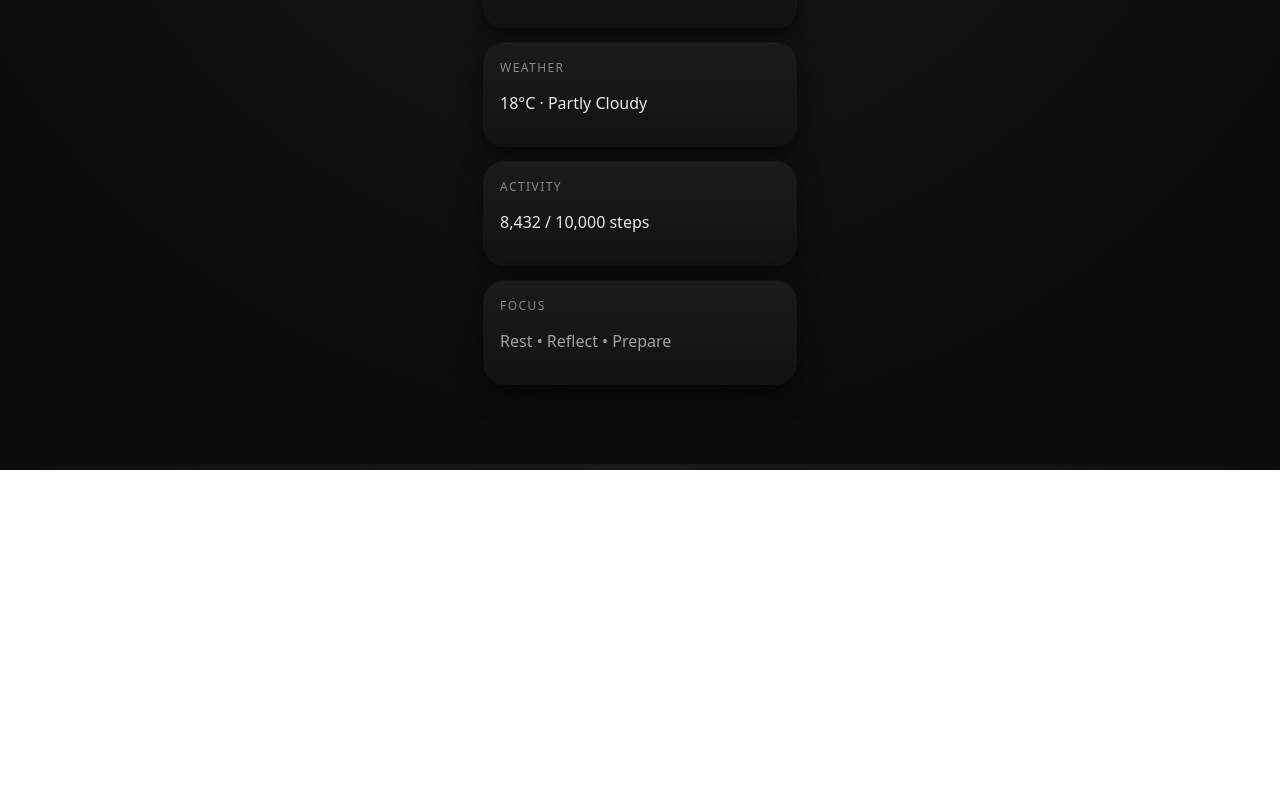
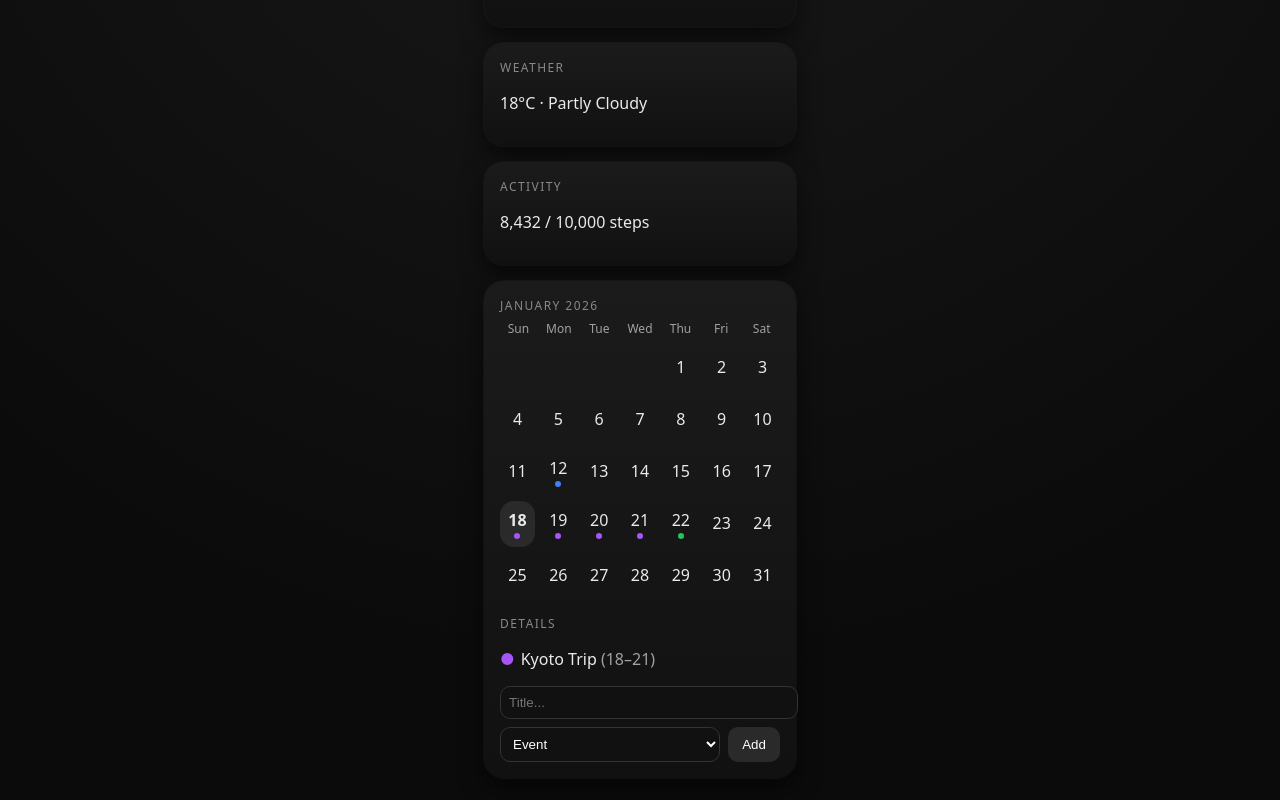
Before and after one commit to Firebolt141/personal-dashboard, a Next.js app: page / in a window 1280 px wide. Shown: the part 330-1130 px from the top of the page. Before the commit the page ends 800 px from the top, so only its background shows below. Built offline with nearby package versions, Linux system fonts and the light colour scheme.

Commit message:
Calendar v1: colored dots, add form, multi-day trips

```diff
--- /dev/null
+++ b/app/components/Calendar.tsx
@@ -0,0 +1,246 @@
+"use client";
+
+import { useState } from "react";
+
+const DAYS = ["Sun", "Mon", "Tue", "Wed", "Thu", "Fri", "Sat"];
+
+type EventType = "event" | "trip" | "todo";
+
+type CalendarEvent = {
+  type: EventType;
+  title: string;
+  date?: number;      // for event & todo
+  start?: number;     // for trip
+  end?: number;       // for trip
+};
+
+function dotColor(type: EventType) {
+  switch (type) {
+    case "event":
+      return "#3b82f6"; // blue
+    case "trip":
+      return "#a855f7"; // purple
+    case "todo":
+      return "#22c55e"; // green
+  }
+}
+
+export default function Calendar() {
+  const today = new Date();
+  const todayDate = today.getDate();
+
+  const [selectedDate, setSelectedDate] = useState<number | null>(todayDate);
+
+  const [events, setEvents] = useState<CalendarEvent[]>([
+    { type: "event", title: "Team meeting", date: 12 },
+    { type: "trip", title: "Kyoto Trip", start: 18, end: 21 },
+    { type: "todo", title: "Buy groceries", date: 22 },
+  ]);
+
+  const [title, setTitle] = useState("");
+  const [type, setType] = useState<EventType>("event");
+  const [tripEnd, setTripEnd] = useState<number>(todayDate);
+
+  const year = today.getFullYear();
+  const month = today.getMonth();
+  const monthLabel = today.toLocaleString("en-US", { month: "long" });
+
+  const firstDay = new Date(year, month, 1).getDay();
+  const daysInMonth = new Date(year, month + 1, 0).getDate();
+
+  const dates: (number | null)[] = Array(firstDay).fill(null);
+  for (let i = 1; i <= daysInMonth; i++) dates.push(i);
+
+  function eventsForDate(date: number) {
+    return events.filter((e) => {
+      if (e.type === "trip" && e.start && e.end) {
+        return date >= e.start && date <= e.end;
+      }
+      return e.date === date;
+    });
+  }
+
+  function addEvent() {
+    if (!selectedDate || !title.trim()) return;
+
+    if (type === "trip") {
+      setEvents((prev) => [
+        ...prev,
+        { type, title, start: selectedDate, end: tripEnd },
+      ]);
+    } else {
+      setEvents((prev) => [
+        ...prev,
+        { type, title, date: selectedDate },
+      ]);
+    }
+
+    setTitle("");
+  }
+
+  const selectedEvents = selectedDate ? eventsForDate(selectedDate) : [];
+
+  return (
+    <div className="card">
+      <div className="section-title">
+        {monthLabel} {year}
+      </div>
+
+      {/* DAYS */}
+      <div style={{ display: "grid", gridTemplateColumns: "repeat(7, 1fr)", gap: 4 }}>
+        {DAYS.map((day) => (
+          <div key={day} className="muted" style={{ fontSize: 12, textAlign: "center" }}>
+            {day}
+          </div>
+        ))}
+      </div>
+
+      {/* DATES */}
+      <div
+        style={{
+          display: "grid",
+          gridTemplateColumns: "repeat(7, 1fr)",
+          gap: 6,
+          marginTop: 8,
+        }}
+      >
+        {dates.map((date, index) => {
+          if (!date) return <div key={index} />;
+
+          const dayEvents = eventsForDate(date);
+          const isToday = date === todayDate;
+
+          return (
+            <div
+              key={index}
+              onClick={() => setSelectedDate(date)}
+              style={{
+                height: 46,
+                borderRadius: 14,
+                background:
+                  date === selectedDate
+                    ? "#2a2a2a"
+                    : isToday
+                    ? "#1e1e1e"
+                    : "transparent",
+                display: "flex",
+                flexDirection: "column",
+                alignItems: "center",
+                justifyContent: "center",
+                cursor: "pointer",
+              }}
+            >
+              <div style={{ fontWeight: isToday ? "bold" : "normal" }}>
+                {date}
+              </div>
+
+              <div style={{ display: "flex", gap: 4, marginTop: 2 }}>
+                {dayEvents.map((e, i) => (
+                  <span
+                    key={i}
+                    style={{
+                      width: 6,
+                      height: 6,
+                      borderRadius: "50%",
+                      background: dotColor(e.type),
+                    }}
+                  />
+                ))}
+              </div>
+            </div>
+          );
+        })}
+      </div>
+
+      {/* DETAILS */}
+      {selectedDate && (
+        <div style={{ marginTop: 16 }}>
+          <div className="section-title">Details</div>
+
+          {selectedEvents.length === 0 && (
+            <p className="muted">No items for this day.</p>
+          )}
+
+          {selectedEvents.map((e, i) => (
+            <p key={i}>
+              <span style={{ color: dotColor(e.type), marginRight: 6 }}>●</span>
+              {e.title}
+              {e.type === "trip" && e.start && e.end && (
+                <span className="muted"> ({e.start}–{e.end})</span>
+              )}
+            </p>
+          ))}
+
+          {/* ADD FORM */}
+          <div style={{ marginTop: 12 }}>
+            <input
+              placeholder="Title..."
+              value={title}
+              onChange={(e) => setTitle(e.target.value)}
+              style={{
+                width: "100%",
+                padding: 8,
+                borderRadius: 10,
+                background: "#111",
+                border: "1px solid #333",
+                color: "#fff",
+                marginBottom: 8,
+              }}
+            />
+
+            <div style={{ display: "flex", gap: 8 }}>
+              <select
+                value={type}
+                onChange={(e) => setType(e.target.value as EventType)}
+                style={{
+                  flex: 1,
+                  padding: 8,
+                  borderRadius: 10,
+                  background: "#111",
+                  border: "1px solid #333",
+                  color: "#fff",
+                }}
+              >
+                <option value="event">Event</option>
+                <option value="trip">Trip</option>
+                <option value="todo">Todo</option>
+              </select>
+
+              {type === "trip" && (
+                <input
+                  type="number"
+                  min={selectedDate}
+                  max={daysInMonth}
+                  value={tripEnd}
+                  onChange={(e) => setTripEnd(Number(e.target.value))}
+                  style={{
+                    width: 70,
+                    padding: 8,
+                    borderRadius: 10,
+                    background: "#111",
+                    border: "1px solid #333",
+                    color: "#fff",
+                  }}
+                />
+              )}
+
+              <button
+                onClick={addEvent}
+                style={{
+                  padding: "8px 14px",
+                  borderRadius: 10,
+                  background: "#2a2a2a",
+                  border: "none",
+                  color: "#fff",
+                  cursor: "pointer",
+                }}
+              >
+                Add
+              </button>
+            </div>
+          </div>
+        </div>
+      )}
+    </div>
+  );
+}
--- a/app/page.tsx
+++ b/app/page.tsx
@@ -1,3 +1,5 @@
+import Calendar from "./components/Calendar";
+
 export default function Home() {
   return (
     <div className="app-container">
@@ -28,11 +30,8 @@ export default function Home() {
         <p>8,432 / 10,000 steps</p>
       </div>
 
-      {/* FOCUS */}
-      <div className="card">
-        <div className="section-title">Focus</div>
-        <p className="muted">Rest • Reflect • Prepare</p>
-      </div>
+      {/* CALENDAR */}
+      <Calendar />
 
     </div>
   );
```
